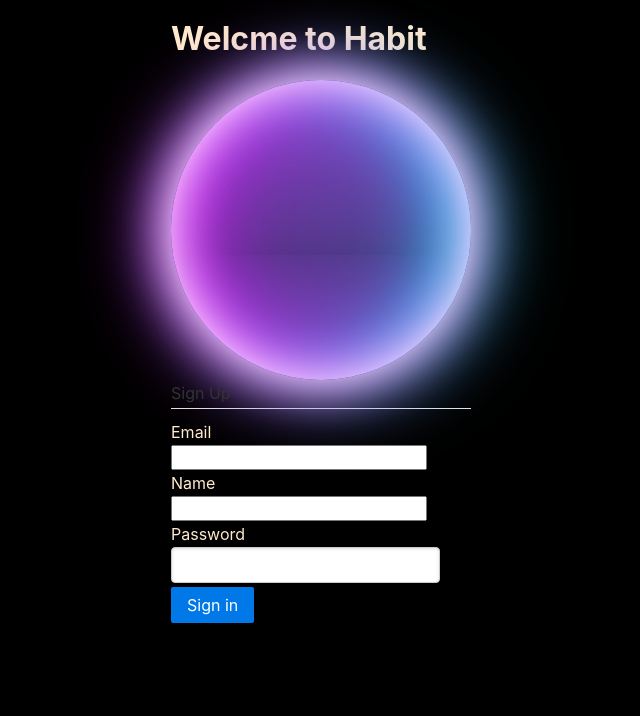
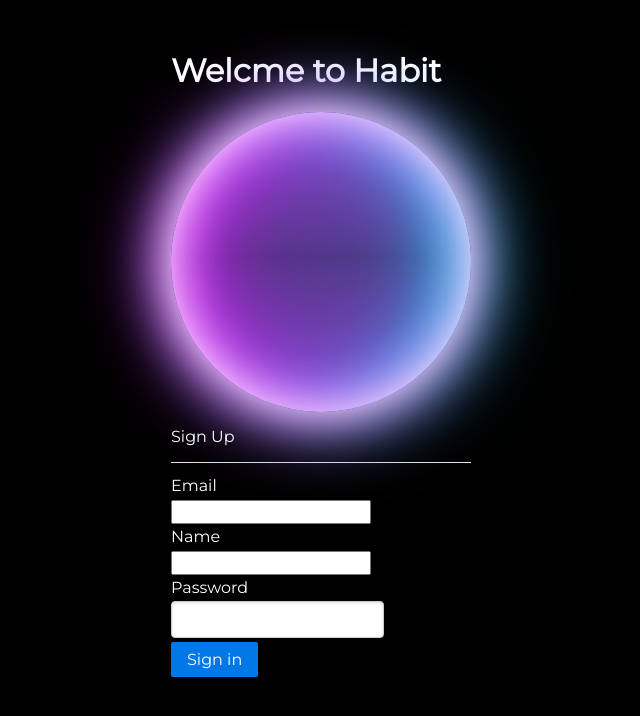
Before and after one commit to fbarrett12/habit-frontend, a React (Create React App) app: page / in a window 1280 px wide. Shown: the top 716 px of the page, without its empty margins (319-959 px from the left). Built offline with nearby package versions, Linux system fonts and the light colour scheme.

Commit message:
added css and passed data from front end to back end

```diff
--- a/public/index.html
+++ b/public/index.html
@@ -10,6 +10,7 @@
       content="Web site created using create-react-app"
     />
 
+    <link href="https://fonts.googleapis.com/css?family=Montserrat&display=swap" rel="stylesheet">
     <link rel="stylesheet" href="https://unpkg.com/purecss@1.0.1/build/pure-min.css" integrity="sha384-oAOxQR6DkCoMliIh8yFnu25d7Eq/PHS21PClpwjOTeU2jRSq11vu66rf90/cZr47" crossorigin="anonymous">
     <meta name="viewport" content="width=device-width, initial-scale=1">
 
@@ -28,7 +29,7 @@
       work correctly both with client-side routing and a non-root public URL.
       Learn how to configure a non-root public URL by running `npm run build`.
     -->
-    <title>React App</title>
+    <title>Habit</title>
   </head>
   <body>
     <noscript>You need to enable JavaScript to run this app.</noscript>
--- a/src/forms/SignUpForm.js
+++ b/src/forms/SignUpForm.js
@@ -22,7 +22,7 @@ const SignUpForm = props => {
        e.preventDefault()
 
         dispatch(userActions.newUserToDB(signupForm, "http://localhost:3000/users"))
-        props.history.push('/')
+        // props.history.push('/')
    }
 
    const handleChange = e => {
--- a/src/index.css
+++ b/src/index.css
@@ -1,12 +1,10 @@
 body {
   margin: 0;
-  font-family: -apple-system, BlinkMacSystemFont, 'Segoe UI', 'Roboto', 'Oxygen',
-    'Ubuntu', 'Cantarell', 'Fira Sans', 'Droid Sans', 'Helvetica Neue',
-    sans-serif;
+  font-family: 'Montserrat', sans-serif;
   -webkit-font-smoothing: antialiased;
   -moz-osx-font-smoothing: grayscale;
   background-color: black;
-  color: blanchedalmond;
+  color: white;
   display: flex;
   flex-wrap: wrap;
   justify-content: space-around;
@@ -14,6 +12,23 @@ body {
 }
 
 code {
-  font-family: source-code-pro, Menlo, Monaco, Consolas, 'Courier New',
-    monospace;
+  font-family: 'Montserrat', sans-serif;
 }
+
+#welcome {
+  font-family: 'Montserrat', sans-serif;
+  padding: 1em;
+}
+
+.pure-form legend {
+  display: block;
+  width: 100%;
+  padding: 1em 0;
+  margin-bottom: .3em;
+  color: white;
+  border-bottom: 1px solid #e5e5e5;
+}
+
+input {
+  color: black;
+}
--- a/src/pages/Home.js
+++ b/src/pages/Home.js
@@ -7,12 +7,17 @@ const Home = () => {
 
     return(
         <>
-        <div >
-            <OrbContainer />
-        </div>
-        <div>
-            <SignUpForm />
-        </div>
+            <div id="welcome">
+
+            </div>
+
+            <div>
+                <OrbContainer />
+            </div>
+
+            <div>
+                <SignUpForm />
+            </div>
         </>
     )
 }
--- a/src/stylesheets/Orb.css
+++ b/src/stylesheets/Orb.css
@@ -17,4 +17,5 @@
     display: flex;
     flex-wrap: wrap;
     justify-content: space-around;
+    padding: 1;
 }
```
